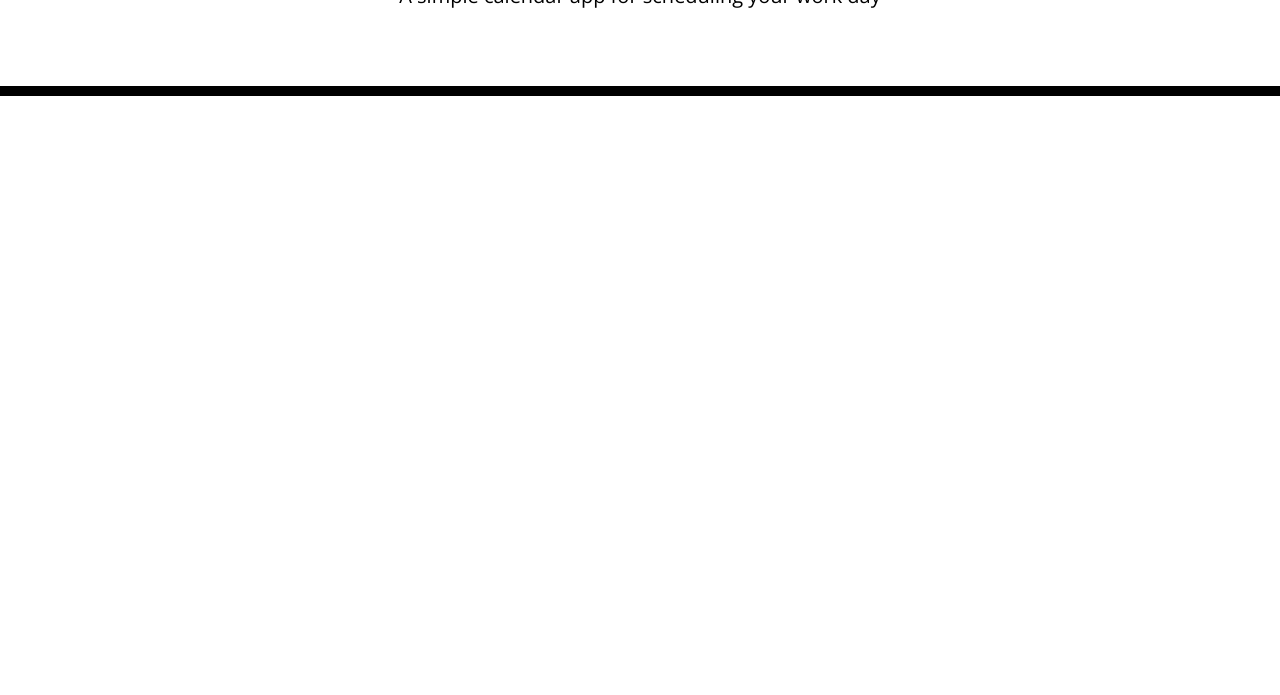
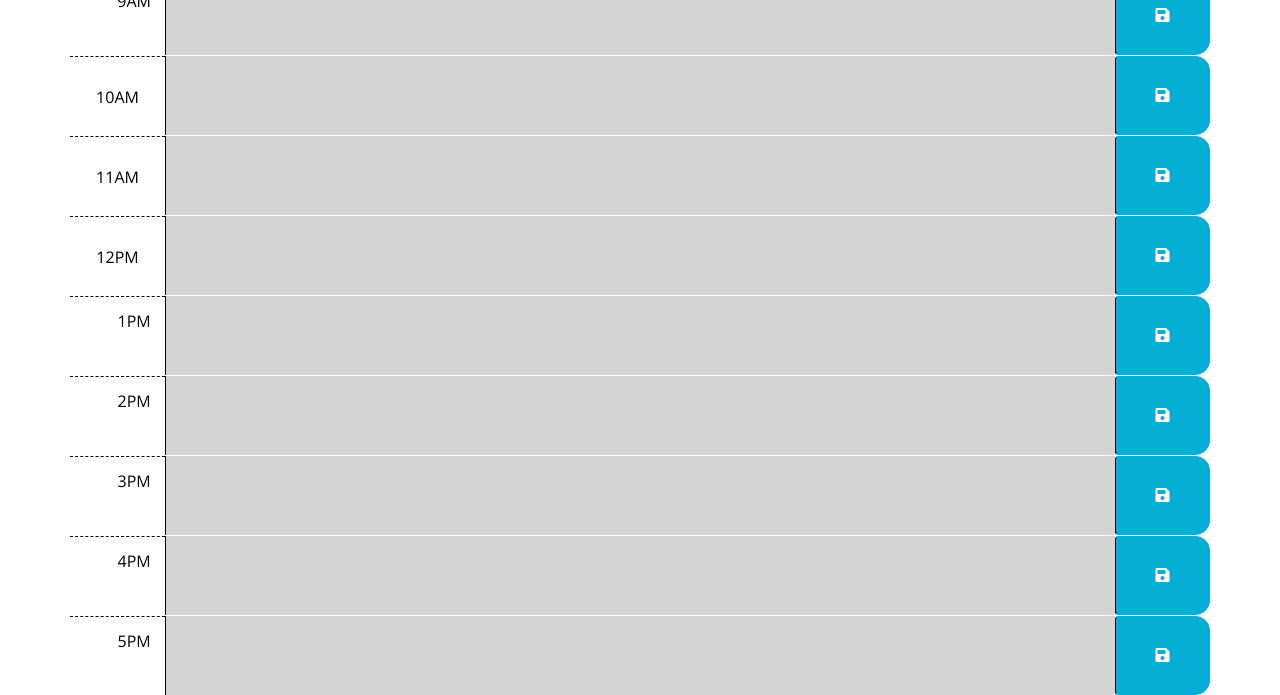
Before and after one commit to smfitz/module-5-challenge, a website: page index.html in a window 1280 px wide. Shown: the part 172-867 px from the top of the page. Before the commit the page ends 800 px from the top, so only its background shows below. Drawn offline with nearby package versions, Linux system fonts and the light colour scheme; files that its build step writes are made by us from their sources.

Commit message:
updated work on my mac with the work i was doing on my windows desktop

```diff
--- /dev/null
+++ b/Develop/script.js
@@ -0,0 +1,55 @@
+// var moment = require("moment");
+
+$(document).ready(function () {
+    $('.saveBtn').on('click', function () {
+        const value = $(this).siblings('.description').val();
+        const time = $(this).parent().attr('id')
+        localStorage.setItem(time, value)
+        console.log(value);
+
+
+        setTimeout(function () {
+            $('.notification').removeClass('show');
+        }, 5000);
+    });
+
+    function hourUpdater() {
+        var currentHour = moment().hours();
+
+        $('.time-block').each(function () {
+            var blockHour = parseInt($(this).attr('id').split('-')[1]);
+
+        // this if statement is for checking if time is past current time block //
+
+            if (blockHour < currentHour) {
+                $(this).addClass('past');
+            }else if (blockHour === currentHour) {
+                $(this).removeClass('past');
+                $(this).addClass('present');
+            }else {
+                $(this).removeClass('past');
+                $(this).removeClass('present');
+                $(this).addClass('future');
+             }
+            });
+        }
+
+    hourUpdater();
+
+    // interval checks every 15 seconds to see if hour needs to be updated //
+
+    var interval = setInterval(hourUpdater, 15000);
+
+    // load all the  saved data from localStorage to be displayed in time blocks //
+
+    $('#hour-9 .description').val(localStorage.getItem('hour-9'));
+    $('#hour-10 .description').val(localStorage.getItem('hour-10'));
+    $('#hour-11 .description').val(localStorage.getItem('hour-11'));
+    $('#hour-12 .description').val(localStorage.getItem('hour-12'));
+    $('#hour-13 .description').val(localStorage.getItem('hour-13'));
+    $('#hour-14 .description').val(localStorage.getItem('hour-14'));
+    $('#hour-15 .description').val(localStorage.getItem('hour-15'));
+    $('#hour-16 .description').val(localStorage.getItem('hour-16'));
+    $('#hour-17 .description').val(localStorage.getItem('hour-17'));
+
+});
--- a/index.html
+++ b/index.html
@@ -1,24 +1,14 @@
 <!DOCTYPE html>
 <html lang="en">
+
 <head>
-    <meta charset="UTF-8" />
-    <meta name="viewport" content="width=device-width, initial-scale=1.0" />
-    <meta http-equiv="X-UA-Compatible" content="ie=edge" />
-    <link
-      rel="stylesheet"
-      href="https://stackpath.bootstrapcdn.com/bootstrap/4.3.1/css/bootstrap.min.css"
-    />
-    <link
-      rel="stylesheet"
-      href="https://use.fontawesome.com/releases/v5.8.1/css/all.css"
-      integrity="sha384-50oBUHEmvpQ+1lW4y57PTFmhCaXp0ML5d60M1M7uH2+nqUivzIebhndOJK28anvf"
-      crossorigin="anonymous"
-    />
-    <link
-      href="https://fonts.googleapis.com/css?family=Open+Sans&display=swap"
-      rel="stylesheet"
-    />
-    <link rel="stylesheet" href="style.css" />
+  <meta charset="UTF-8">
+  <meta name="viewport" content="width=device-width, initial-scale=1.0">
+  <meta http-equiv="X-UA-Compatible" content="ie=edge">
+  <link rel="stylesheet" href="https://cdn.jsdelivr.net/npm/bootstrap@5.1.3/dist/css/bootstrap.min.css">
+  <link rel="stylesheet" href="https://use.fontawesome.com/releases/v5.8.1/css/all.css" integrity="sha384-50oBUHEmvpQ+1lW4y57PTFmhCaXp0ML5d60M1M7uH2+nqUivzIebhndOJK28anvf" crossorigin="anonymous">
+  <link href="https://fonts.googleapis.com/css?family=Open+Sans&display=swap" rel="stylesheet">
+  <link rel="stylesheet" href="./Develop/style.css">
   <title>Work Day Scheduler</title>
 </head>
 
@@ -28,11 +18,83 @@
     <p class="lead">A simple calendar app for scheduling your work day</p>
     <p id="currentDay" class="lead"></p>
   </header>
+  <section class='text-center notification' id="notify">Appointment Added to <code>localStorage</code> ✔️</section>
   <div class="container">
-      <!-- Timeblocks go here -->
+    <div id="hour-9" class="row time-block">
+      <div class="col-md-1 hour">
+        9AM
+      </div>
+      <textarea class="col-md-10 description">
+      </textarea>
+      <button class="btn saveBtn col-md-1"><i class="fas fa-save"></i></button>
+    </div>
+    <div id="hour-10" class="row time-block">
+      <div class="col-md-1 hour">
+        10AM
+      </div>
+      <textarea class="col-md-10 description">
+      </textarea>
+      <button class="btn saveBtn col-md-1"><i class="fas fa-save"></i></button>
+    </div>
+    <div id="hour-11" class="row time-block">
+      <div class="col-md-1 hour">
+        11AM
+      </div>
+      <textarea class="col-md-10 description">
+      </textarea>
+      <button class="btn saveBtn col-md-1"><i class="fas fa-save"></i></button>
+    </div>
+    <div id="hour-12" class="row time-block">
+      <div class="col-md-1 hour">
+        12PM
+      </div>
+      <textarea class="col-md-10 description">
+      </textarea>
+      <button class="btn saveBtn col-md-1"><i class="fas fa-save"></i></button>
+    </div>
+   <div id="hour-13" class="row time-block">
+      <div class="col-md-1 hour">
+        1PM
+      </div>
+      <textarea class="col-md-10 description">
+      </textarea>
+      <button class="btn saveBtn col-md-1"><i class="fas fa-save"></i></button>
+    </div>
+    <div id="hour-14" class="row time-block">
+      <div class="col-md-1 hour">
+        2PM
+      </div>
+      <textarea class="col-md-10 description">
+      </textarea>
+      <button class="btn saveBtn col-md-1"><i class="fas fa-save"></i></button>
+    </div>
+    <div id="hour-15" class="row time-block">
+     <div class="col-md-1 hour">
+        3PM
+      </div>
+      <textarea class="col-md-10 description">
+      </textarea>
+      <button class="btn saveBtn col-md-1"><i class="fas fa-save"></i></button>
+    </div>
+    <div id="hour-16" class="row time-block">
+      <div class="col-md-1 hour">
+        4PM
+      </div>
+      <textarea class="col-md-10 description">
+      </textarea>
+      <button class="btn saveBtn col-md-1"><i class="fas fa-save"></i></button>
+    </div>
+    <div id="hour-17" class="row time-block">
+      <div class="col-md-1 hour">
+        5PM
+      </div>
+      <textarea class="col-md-10 description">
+      </textarea>
+      <button class="btn saveBtn col-md-1"><i class="fas fa-save"></i></button>
     </div>
 
     <script src="https://code.jquery.com/jquery-3.4.1.min.js"></script>
     <script src="https://cdnjs.cloudflare.com/ajax/libs/moment.js/2.24.0/moment.min.js"></script>
+    <script src="./Develop/script.js"></script>
 </body>
 </html>
```
Lines whose indentation alone changed are shown as unchanged.
